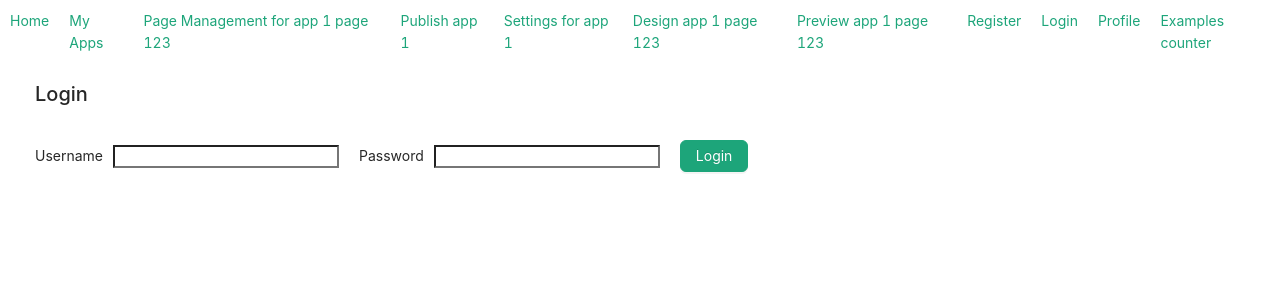
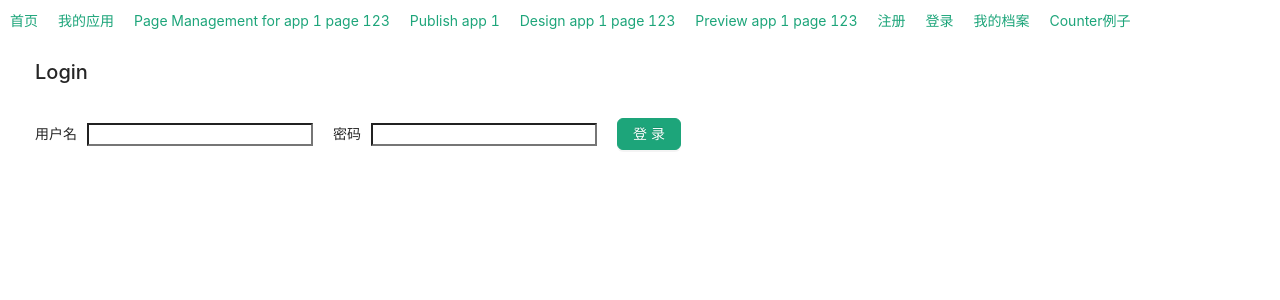
Before and after one commit to paiangit/miaoda, a React (Create React App) app: page /auth/login in a window 1280 px wide. Shown: the top 300 px of the page. Built offline with nearby package versions, Linux system fonts and the light colour scheme.

Commit message:
chore: 修改页面的一些文档和小细节

```diff
--- a/src/common/request.ts
+++ b/src/common/request.ts
@@ -1,7 +1,7 @@
-import axios from 'axios';
+import axios, { AxiosInstance } from 'axios';
 import { message } from 'antd';
 
-const axiosInstance = axios.create(getDefaultOptions());
+const axiosInstance: AxiosInstance = axios.create(getDefaultOptions());
 
 axiosInstance.interceptors.request.use(
   (config) => {
@@ -15,7 +15,7 @@ axiosInstance.interceptors.request.use(
     console.log(err);
     // 注意这里要return
     return Promise.reject(err);
-  },
+  }
 );
 
 axiosInstance.interceptors.response.use(
@@ -60,24 +60,25 @@ axiosInstance.interceptors.response.use(
     }
     // 注意这里要return
     return Promise.reject(err);
-  },
+  }
 );
 
 function getDefaultOptions() {
   // API基地址
-  const baseURL =
-    `${window.location.protocol}//${process.env.REACT_APP_API_HOST}:${process.env.REACT_APP_API_PORT}${process.env.REACT_APP_API_PREFIX}`;
+  const baseURL = `${window.location.protocol}//${process.env.REACT_APP_API_HOST}:${process.env.REACT_APP_API_PORT}${process.env.REACT_APP_API_PREFIX}`;
   // 超时时间
   const timeout = 60000;
 
   return {
     baseURL,
     timeout,
-  }
+  };
 }
 
 function getToken() {
-  const token = window.localStorage.getItem(process.env.REACT_APP_ACCESS_TOKEN_NAME);
+  const token = window.localStorage.getItem(
+    process.env.REACT_APP_ACCESS_TOKEN_KEY
+  );
 
   return token ? `Bearer ${token}` : '';
 }
--- a/src/features/auth/LoginPage.tsx
+++ b/src/features/auth/LoginPage.tsx
@@ -47,16 +47,16 @@ export default function LoginPage() {
       <h2 className="title">Login</h2>
       <form ref={loginFormRef}>
         <label className="label" htmlFor="username">
-          Username
+          用户名
         </label>
         <input type="text" name="username" id="username"></input>
         <label className="label" htmlFor="password">
-          Password
+          密码
         </label>
         <input type="password" name="password" id="password"></input>
 
         <Button className="sign-in" type="primary" onClick={clickHandler()}>
-          Login
+          登录
         </Button>
       </form>
     </div>
--- a/src/features/auth/RegisterPage.tsx
+++ b/src/features/auth/RegisterPage.tsx
@@ -39,18 +39,18 @@ export default function RegisterPage() {
 
   return (
     <div className="auth-register-page">
-      <h2 className="title">Register</h2>
+      <h2 className="title">注册</h2>
       <form ref={registerForm}>
         <label className="label" htmlFor="username">
-          Username
+          用户名
         </label>
         <input type="text" name="username" id="username"></input>
         <label className="label" htmlFor="password">
-          Password
+          密码
         </label>
         <input type="password" name="password" id="password"></input>
         <label className="label" htmlFor="retypePassword">
-          Retype password
+          再次输入密码
         </label>
         <input
           type="password"
@@ -58,12 +58,12 @@ export default function RegisterPage() {
           id="retypePassword"
         ></input>
         <label className="label" htmlFor="email">
-          Email address
+          Email地址
         </label>
         <input type="text" name="email" id="email"></input>
 
         <Button className="register" type="primary" onClick={clickHandler}>
-          Register
+          注册
         </Button>
       </form>
     </div>
--- /dev/null
+++ b/src/features/common/hooks/index.ts
@@ -0,0 +1,2 @@
+export { useMount } from './useMount.ts';
+export { useDebounce } from './useDebounce.ts';
--- a/src/features/home/MainLayout.tsx
+++ b/src/features/home/MainLayout.tsx
@@ -1,25 +1,42 @@
 import React from 'react';
-import {
-  Link,
-  Outlet
-} from 'react-router-dom';
+import { Link, Outlet } from 'react-router-dom';
 import './MainLayout.less';
 
 function MainLayout() {
   return (
     <div className="home-main-layout">
       <ul className="demo-nav">
-        <li><Link to="/">Home</Link></li>
-        <li><Link to="/myApps">My Apps</Link></li>
-        <li><Link to="/app/1/admin/123">Page Management for app 1 page 123</Link></li>
-        <li><Link to="/app/1/admin/appPublish">Publish app 1</Link></li>
-        <li><Link to="/app/1/admin/appSettings">Settings for app 1</Link></li>
-        <li><Link to="/app/1/design?pageId=123">Design app 1 page 123</Link></li>
-        <li><Link to="/app/1/preview?pageId=123">Preview app 1 page 123</Link></li>
-        <li><Link to="/auth/register">Register</Link></li>
-        <li><Link to="/auth/login">Login</Link></li>
-        <li><Link to="/user/1/profile">Profile</Link></li>
-        <li><Link to="/examples/counter">Examples counter</Link></li>
+        <li>
+          <Link to="/">首页</Link>
+        </li>
+        <li>
+          <Link to="/myApps">我的应用</Link>
+        </li>
+        <li>
+          <Link to="/app/1/admin/123">Page Management for app 1 page 123</Link>
+        </li>
+        <li>
+          <Link to="/app/1/admin/appPublish">Publish app 1</Link>
+        </li>
+        {/* <li><Link to="/app/1/admin/appSettings">Settings for app 1</Link></li> */}
+        <li>
+          <Link to="/app/1/design?pageId=123">Design app 1 page 123</Link>
+        </li>
+        <li>
+          <Link to="/app/1/preview?pageId=123">Preview app 1 page 123</Link>
+        </li>
+        <li>
+          <Link to="/auth/register">注册</Link>
+        </li>
+        <li>
+          <Link to="/auth/login">登录</Link>
+        </li>
+        <li>
+          <Link to="/user/1/profile">我的档案</Link>
+        </li>
+        <li>
+          <Link to="/examples/counter">Counter例子</Link>
+        </li>
       </ul>
       <Outlet />
     </div>
--- a/src/features/management/AdminLayout.tsx
+++ b/src/features/management/AdminLayout.tsx
@@ -1,17 +1,18 @@
-import {
-  Outlet,
-  Link,
-} from 'react-router-dom';
+import { Outlet, Link } from 'react-router-dom';
 import './AdminLayout.less';
 
 export default function AdminLayout() {
+  const handleClick = () => {
+    window.history.go(-1);
+  };
+
   return (
     <div className="management-admin-layout">
       <div>Admin layout</div>
       <Outlet />
       <br />
       <button>
-        <Link to='/'>Back</Link>
+        <a onClick={handleClick}>Back</a>
       </button>
     </div>
   );
--- a/src/styles/global.less
+++ b/src/styles/global.less
@@ -4,7 +4,7 @@ body {
   margin: 0;
 }
 
-ul {
+ul, p {
   margin: 0;
   padding: 0;
 }
```
